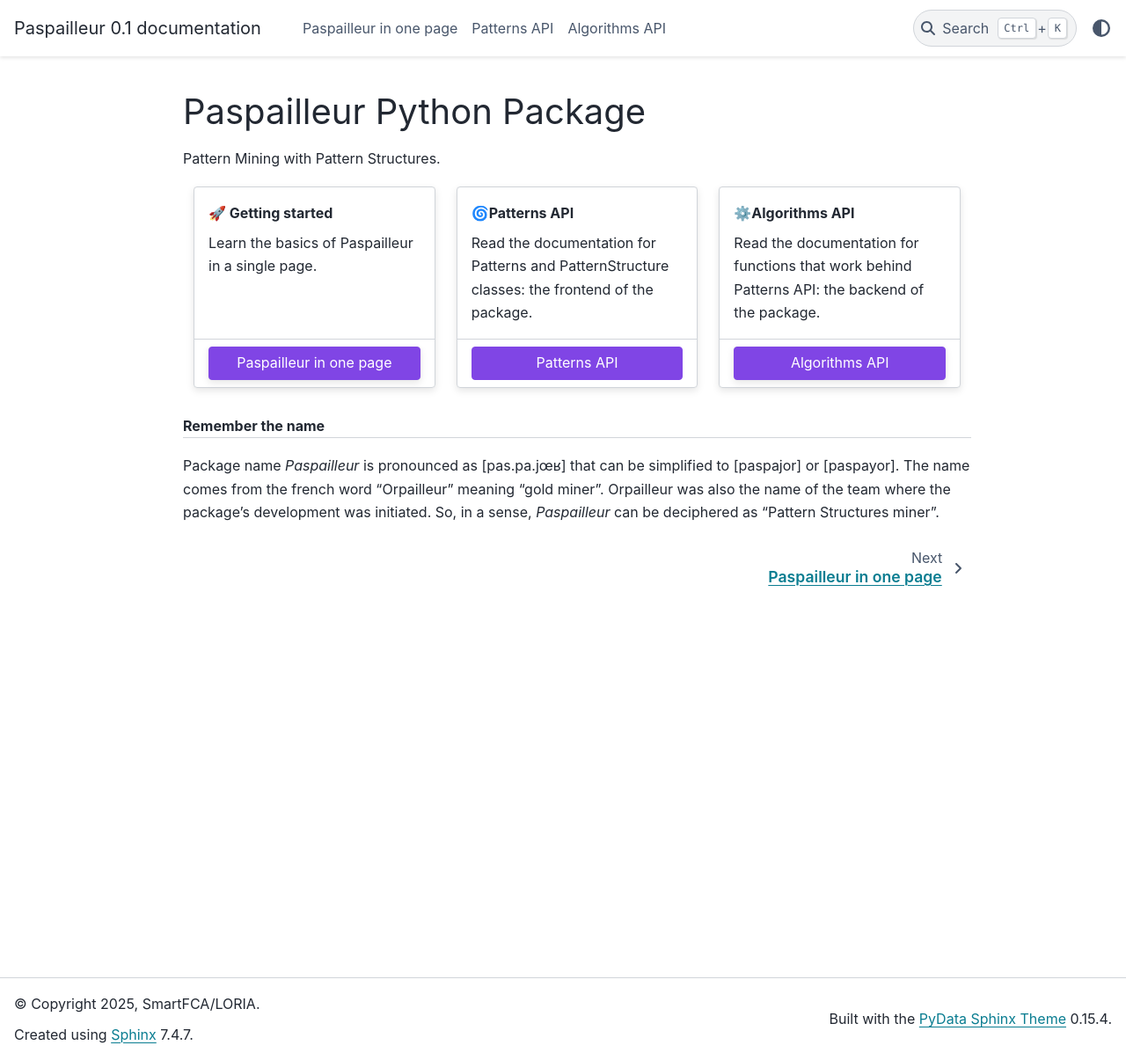
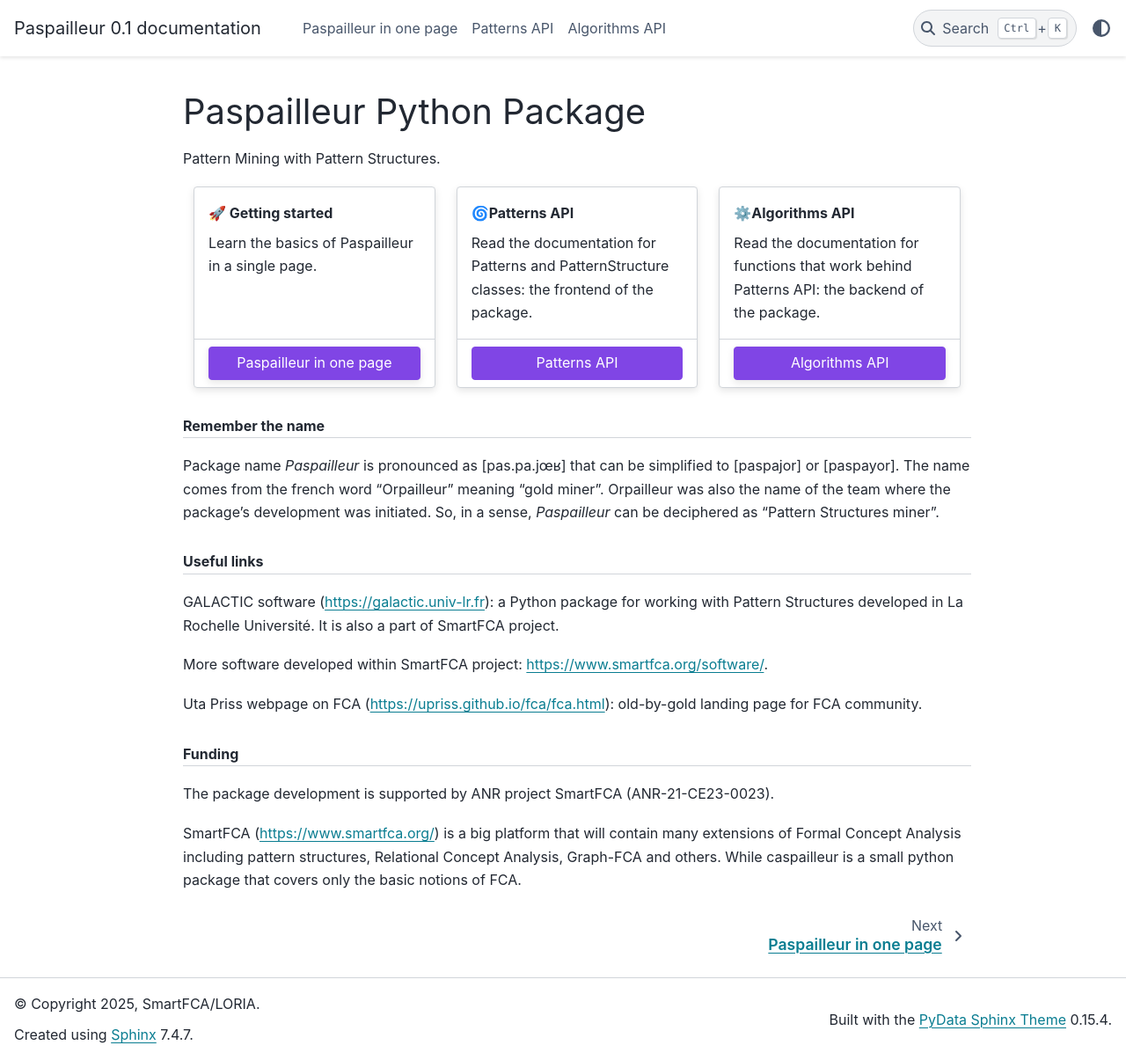
Before and after one commit to smartFCA/paspailleur, a Sphinx documentation site: the page built from docs/source/index.rst, in a window 1280 px wide and 1205 px high. Shown: the whole window at 88% size. Built offline with Sphinx 7.4.7 and the PyData theme 0.15.4, drawn with Linux system fonts in a browser that asks for light colours.

Commit message:
Add Useful links to the landing page

```diff
--- a/docs/source/index.rst
+++ b/docs/source/index.rst
@@ -62,7 +62,21 @@
 So, in a sense, `Paspailleur` can be deciphered as "Pattern Structures miner".
 
 
+.. rubric:: Useful links
 
+GALACTIC software (https://galactic.univ-lr.fr): a Python package for working with Pattern Structures developed in La Rochelle Université.
+It is also a part of SmartFCA project.
+
+More software developed within SmartFCA project: https://www.smartfca.org/software/.
+
+Uta Priss webpage on FCA (https://upriss.github.io/fca/fca.html): old-by-gold landing page for FCA community.
+
+
+.. rubric:: Funding
+
+The package development is supported by ANR project SmartFCA (ANR-21-CE23-0023).
+
+SmartFCA (https://www.smartfca.org/) is a big platform that will contain many extensions of Formal Concept Analysis including pattern structures, Relational Concept Analysis, Graph-FCA and others. While caspailleur is a small python package that covers only the basic notions of FCA.
 
 
 .. toctree::
```
